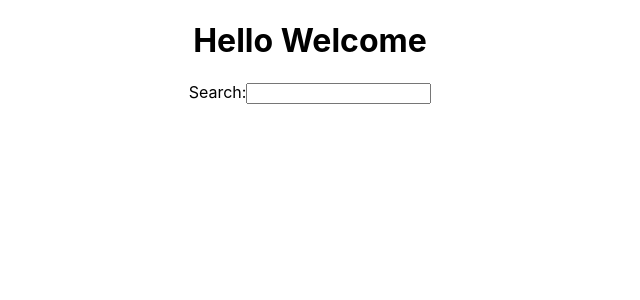
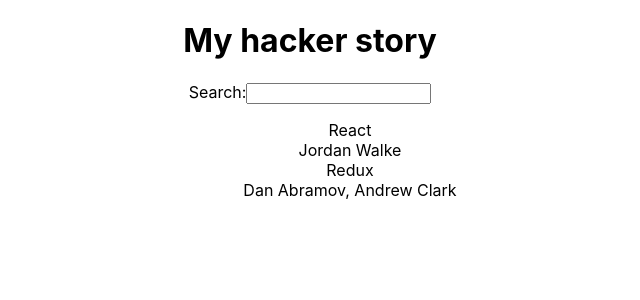
Before and after one commit to vinay-hegde-17/React, a React (Create React App) app in the folder react-one/: page / in a window 1280 px wide. Shown: the top 300 px of the page, without its empty margins (330-970 px from the left). Built offline with nearby package versions, Linux system fonts and the light colour scheme.

Commit message:
Returning list of values using map function

```diff
--- a/react-one/src/App.js
+++ b/react-one/src/App.js
@@ -1,16 +1,41 @@
 import './App.css';
 
-function getGreeet(greet) {
-  return greet;
-}
-
+const list = [
+  {
+  title: 'React',
+  url: 'https://reactjs.org/',
+  author: 'Jordan Walke',
+  num_comments: 3,
+  points: 4,
+  objectID: 0,
+  },
+  {
+  title: 'Redux',
+  url: 'https://redux.js.org/',
+  author: 'Dan Abramov, Andrew Clark',
+  num_comments: 2,
+  points: 5,
+  objectID: 1,
+  },
+  ];
 function App() {
 
   return (
     <div className="App">
-      <h1>Hello {getGreeet('Welcome')}</h1>
+      <h1>My hacker story</h1>
       <label htmlFor='search'>Search:</label>
       <input id='search' type='text'></input>
+      <ul>
+        {
+          list.map(function (item) {
+            return <ul key={item.objectID}>
+              {item.title}
+              <br></br>
+              {item.author}
+            </ul>
+          })
+        }
+      </ul>
     </div>
   );
 }
```
